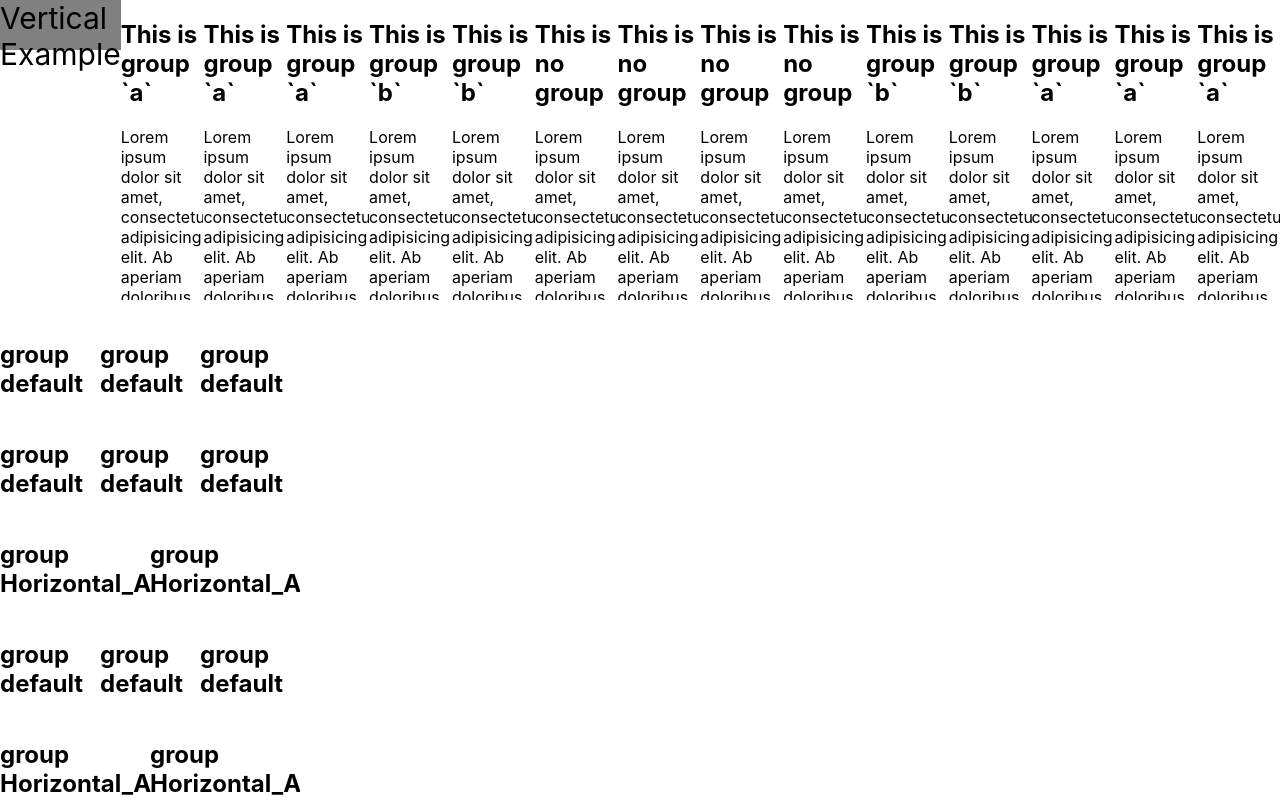
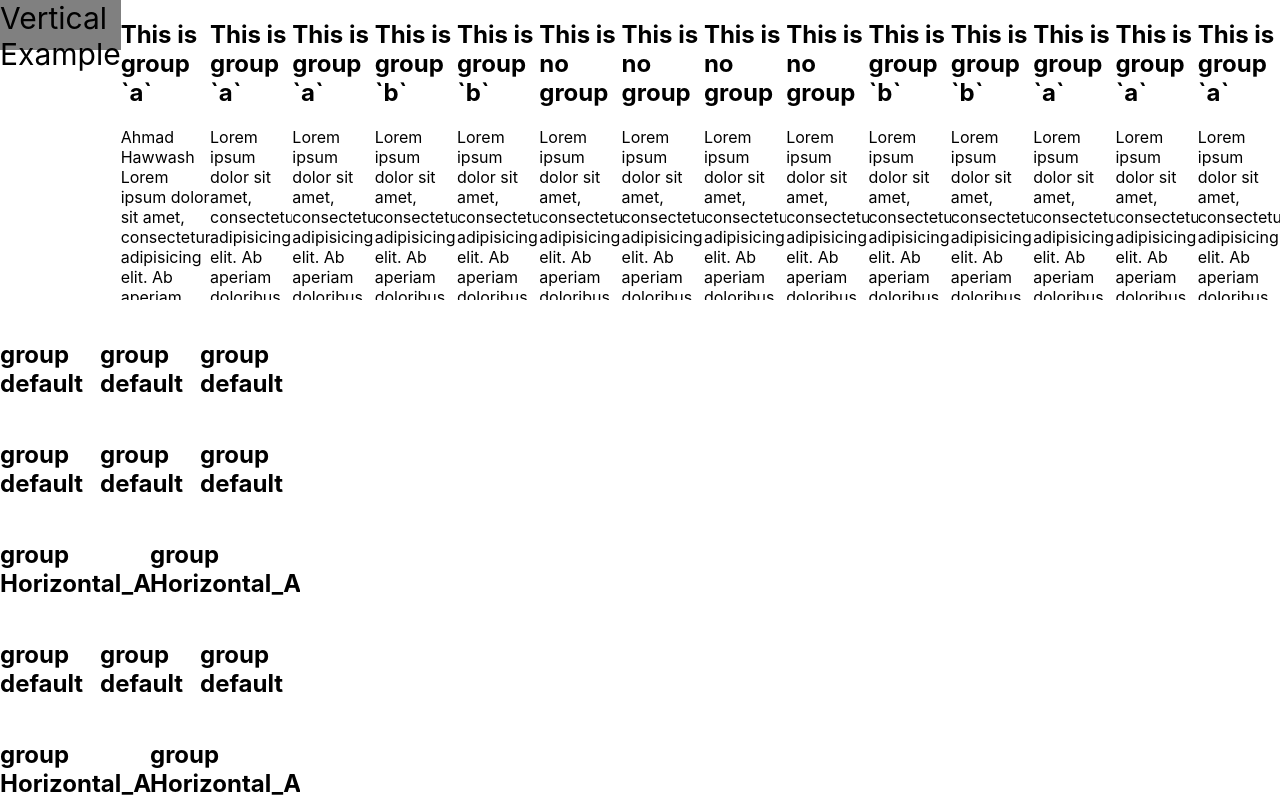
Before and after one commit to AhmadMHawwash/scroll-sync-react, a React (Create React App) app in the folder example/: page / in a window 1280 px wide. Shown: the top 800 px of the page. Built offline with nearby package versions, Linux system fonts and the light colour scheme.

Commit message:
adding ref handling

```diff
--- a/example/src/Components/VerticalExample.tsx
+++ b/example/src/Components/VerticalExample.tsx
@@ -2,18 +2,23 @@ import React from 'react';
 import { ScrollSync, ScrollSyncNode } from '../build';
 import { Banner } from './Banner';
 
-export const VerticalExample = () => (
+export const VerticalExample = () => {
+  let ref: (EventTarget & HTMLElement) | null;
+
+  const handleRef = (el: (EventTarget & HTMLElement) | null) => (ref = el);
+
+  return (
     <ScrollSync>
-    <div style={{ display: 'flex', position: 'relative', height: 300 }}>
+      <div onClick={() => console.log(ref)} style={{ display: 'flex', position: 'relative', height: 300 }}>
         <Banner title="Vertical Example" />
-      <ScrollSyncNode group="a" scroll="syncer-only">
+        <ScrollSyncNode group="a" scroll="syncer-only" ref={handleRef}>
           <div style={{ overflow: 'auto' }}>
             <section style={{ height: 1000 }}>
               <h1>This is group `a`</h1>
               <p>
-              Lorem ipsum dolor sit amet, consectetur adipisicing elit. Ab aperiam doloribus dolorum est eum eveniet
-              exercitationem iste labore minus, neque nobis odit officiis omnis possimus quasi rerum sed soluta
-              veritatis.
+                Ahmad Hawwash Lorem ipsum dolor sit amet, consectetur adipisicing elit. Ab aperiam doloribus dolorum est
+                eum eveniet exercitationem iste labore minus, neque nobis odit officiis omnis possimus quasi rerum sed
+                soluta veritatis.
               </p>
             </section>
           </div>
@@ -179,5 +184,6 @@ export const VerticalExample = () => (
       </div>
     </ScrollSync>
   );
+};
 
 export default VerticalExample;
--- a/example/src/build/components/ScrollSync/ScrollSync.d.ts
+++ b/example/src/build/components/ScrollSync/ScrollSync.d.ts
@@ -8,7 +8,7 @@ export interface ScrollSyncProps {
 /**
  * node should be scrollable
  */
-declare type Node = EventTarget & HTMLElement;
+declare type Node = (EventTarget & HTMLElement) | null;
 /**
  * node should be scrollable
  */
--- a/example/src/build/components/ScrollSync/ScrollSyncNode.d.ts
+++ b/example/src/build/components/ScrollSync/ScrollSyncNode.d.ts
@@ -21,5 +21,5 @@ interface ScrollSyncNodeProps {
      */
     selfLockAxis?: LockAxis;
 }
-declare const ScrollSyncNode: React.ForwardRefExoticComponent<ScrollSyncNodeProps & React.RefAttributes<HTMLElement>>;
+declare const ScrollSyncNode: React.ForwardRefExoticComponent<ScrollSyncNodeProps & React.RefAttributes<EventTarget & HTMLElement>>;
 export default ScrollSyncNode;
--- a/example/src/build/index.js
+++ b/example/src/build/index.js
@@ -116,6 +116,8 @@ var ScrollSync = function (props) {
      * @param node other node to be scroll-synced
      */
     var syncScrollPosition = function (scrolledNode, node) {
+        if (!scrolledNode || !node)
+            return;
         var scrollTop = scrolledNode.scrollTop, scrollHeight = scrolledNode.scrollHeight, offsetHeight = scrolledNode.offsetHeight, scrollLeft = scrolledNode.scrollLeft, scrollWidth = scrolledNode.scrollWidth, offsetLeft = scrolledNode.offsetLeft, offsetWidth = scrolledNode.offsetWidth;
         //calculate percentage of scrolling of the scrolledNode
         var percentagePerHeight = scrollTop / (scrollHeight - offsetHeight);
@@ -184,7 +186,12 @@ var getMovingAxis = function (e) {
 var ScrollSyncNode = forwardRef(function (_a, forwardedRef) {
     var children = _a.children, _b = _a.group, group = _b === void 0 ? "default" : _b, _c = _a.scroll, scroll = _c === void 0 ? "two-way" : _c, _d = _a.selfLockAxis, selfLockAxis = _d === void 0 ? null : _d;
     var _e = useContext(ScrollingSyncerContext), registerNode = _e.registerNode, unregisterNode = _e.unregisterNode, onScroll = _e.onScroll;
-    var ref = forwardedRef || useRef(null);
+    var ref = useRef(null);
+    useEffect(function () {
+        if (typeof forwardedRef === "function") {
+            forwardedRef(ref.current);
+        }
+    }, []);
     var applySelfLockAxis = function (event) {
         var movingAxis = getMovingAxis(event);
         if (selfLockAxis === "X" && movingAxis === "X") {
@@ -198,19 +205,15 @@ var ScrollSyncNode = forwardRef(function (_a, forwardedRef) {
         }
     };
     useEffect(function () {
-        //@ts-ignore ref.current will definetly exist
+        var _a;
         var syncableElement = { node: ref.current, scroll: scroll };
-        registerNode(syncableElement, toArray(group));
-        //@ts-ignore
-        ref.current.addEventListener("wheel", applySelfLockAxis, { passive: false });
-        //@ts-ignore
-        ref.current.addEventListener("touchmove", applySelfLockAxis, { passive: false });
+        if (syncableElement)
+            registerNode(syncableElement, toArray(group));
+        (_a = ref.current) === null || _a === void 0 ? void 0 : _a.addEventListener("wheel", applySelfLockAxis, { passive: false });
         return function () {
+            var _a;
             unregisterNode(syncableElement, toArray(group));
-            //@ts-ignore
-            ref.current.removeEventListener("wheel", applySelfLockAxis);
-            //@ts-ignore
-            ref.current.removeEventListener("touchmove", applySelfLockAxis);
+            (_a = ref.current) === null || _a === void 0 ? void 0 : _a.removeEventListener("wheel", applySelfLockAxis);
         };
     }, []);
     useEffect(function () {
```
Also changed, not shown: 2 other files (tests, documents, lock files or other folders). Lines whose indentation alone changed are shown as unchanged.
